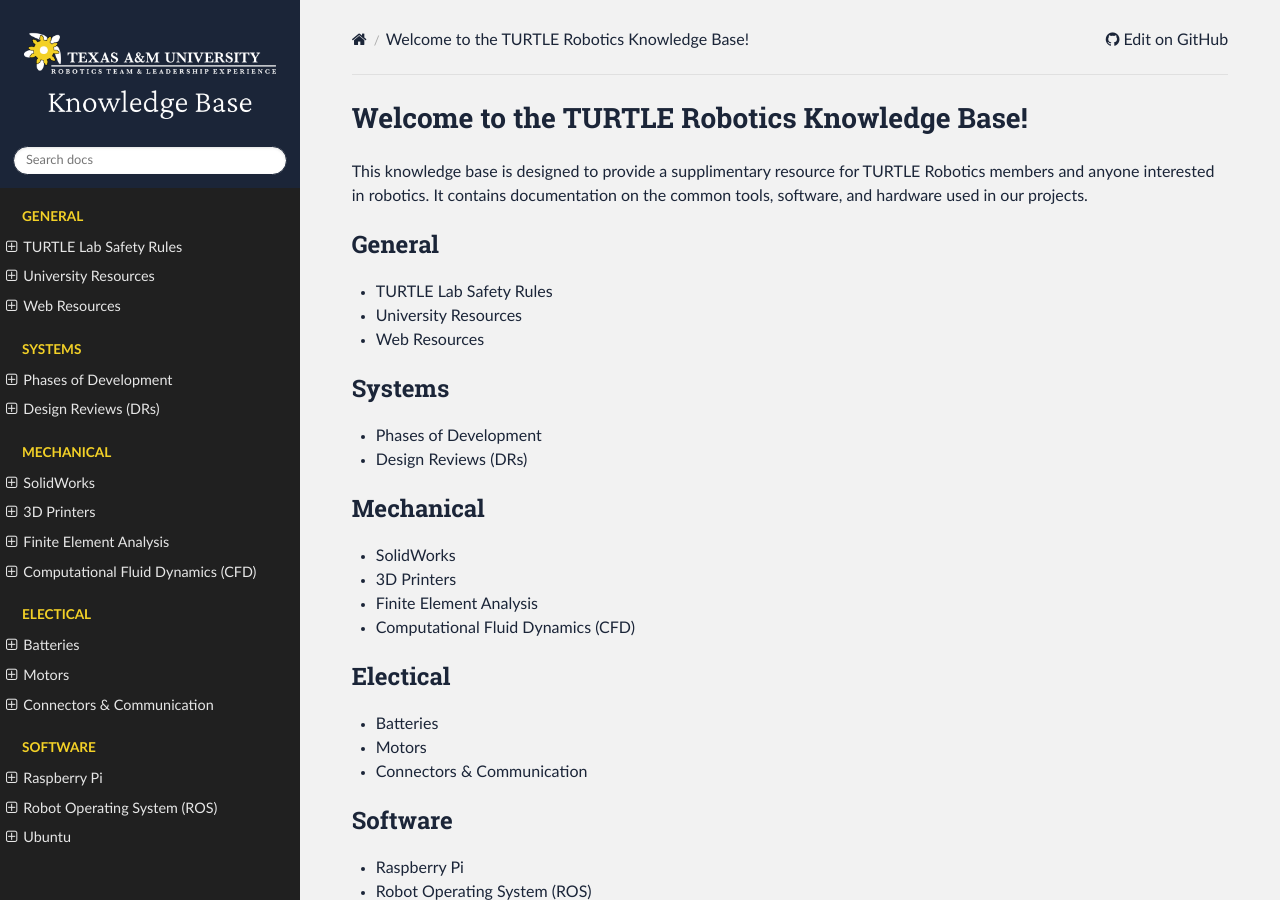
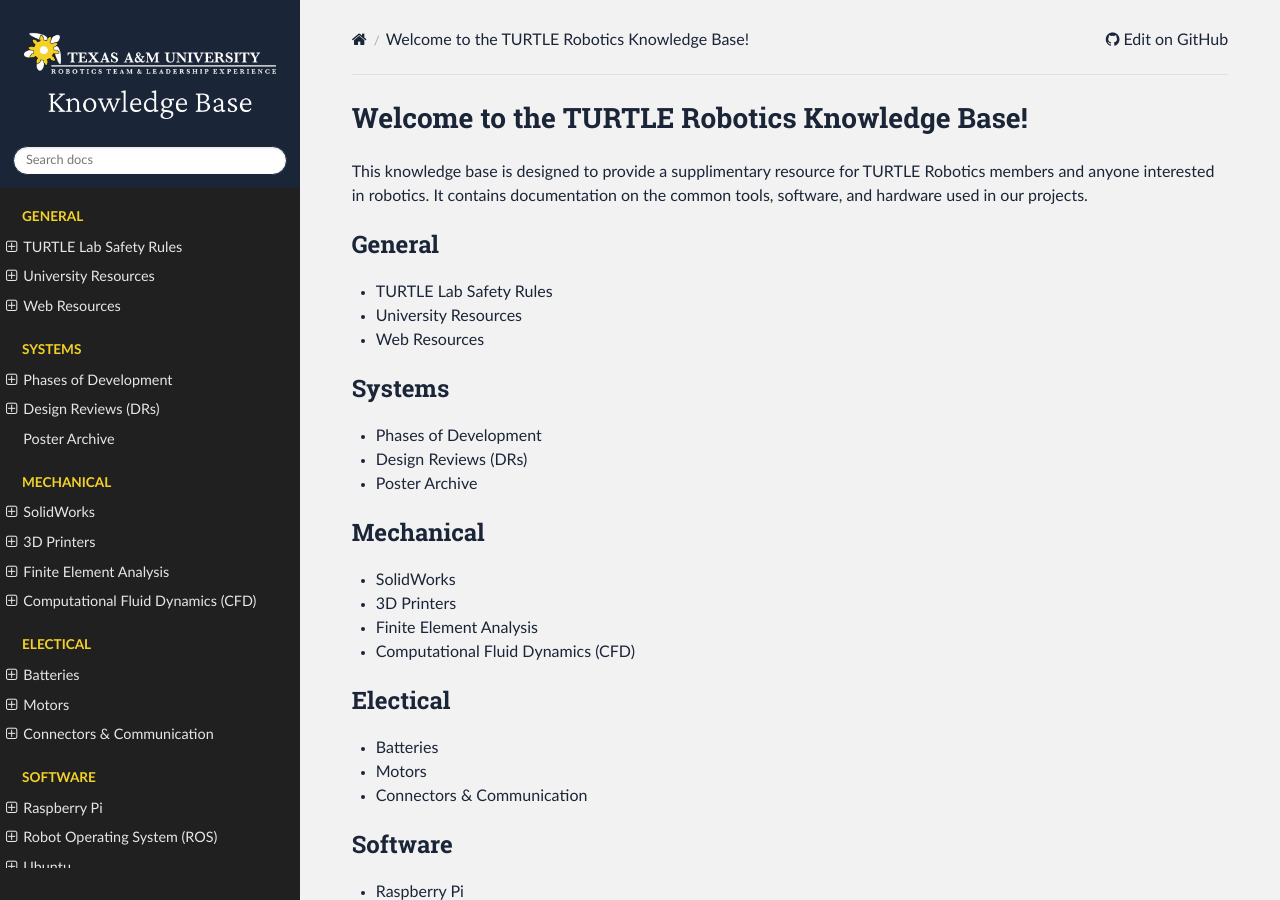
Before and after one commit to turtle-robotics/TURTLE-Knowledge-Base, a Sphinx documentation site: the page built from docs/source/index.rst, in a window 1280 px wide and 900 px high. Built offline with Sphinx 7.4.7 and the Read the Docs theme 3.1.0, drawn with Linux system fonts in a browser that asks for light colours.

Commit message:
add poster archive to index

```diff
--- a/docs/source/index.rst
+++ b/docs/source/index.rst
@@ -17,6 +17,7 @@
 
    Design_Reviews/phases_of_development
    Design_Reviews/design_reviews
+   Design_Reviews/poster_archive
 
 .. toctree::
    :caption: Mechanical
```
